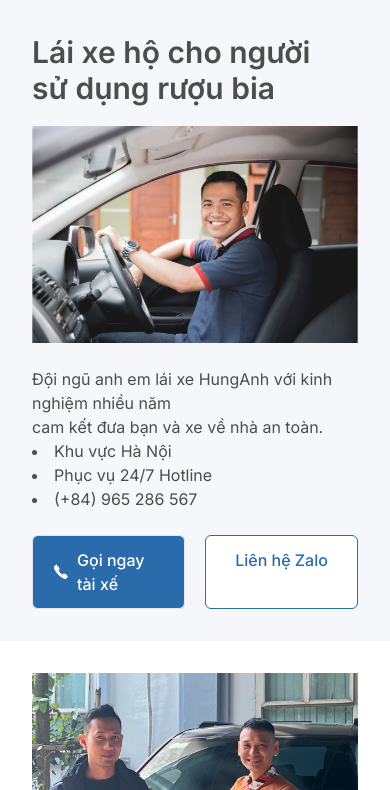
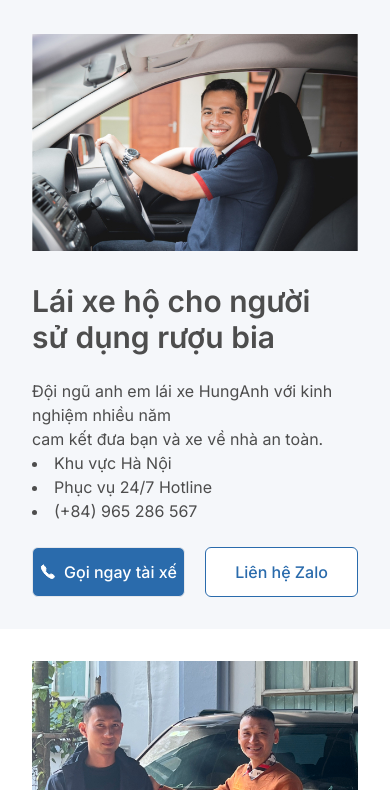
Before and after one commit to vannb/hunganh, a website: page index.html in a window 390 px wide. Shown: the part 54-844 px from the top of the page. Drawn offline with Linux system fonts and the light colour scheme.

Commit message:
UX UI change

```diff
--- a/index.html
+++ b/index.html
@@ -53,42 +53,44 @@
     </header>
     <section class="bg-silver">
       <div class="container mx-auto">
-        <div class="grid grid-cols-1 lg:grid-cols-2 gap-24 py-8 lg:py-20">
-          <div class="flex flex-col justify-center h-full">
+        <div
+          class="grid grid-cols-1 lg:grid-cols-2 gap-x-24 gap-y-8 py-8 lg:py-20"
+        >
+          <div class="order-1 lg:order-2 flex-col justify-center h-full">
+            <img class="w-full" src="/assets/1.jpg" />
+          </div>
+          <div class="order-2 lg:order-1 flex flex-col justify-center h-full">
             <div>
               <h1>
                 Lái xe hộ <span class="whitespace-nowrap">cho người</span>
                 <span class="whitespace-nowrap">sử dụng rượu bia</span>
               </h1>
-              <img class="w-full block lg:hidden mt-5" src="/assets/1.jpg" />
               <div class="mt-6">
                 Đội ngũ anh em lái xe HungAnh với kinh nghiệm nhiều năm
-                <span class="whitespace-nowrap">cam kết đưa bạn và xe về nhà an toàn.</span>
+                <span class="whitespace-nowrap"
+                  >cam kết đưa bạn và xe về nhà an toàn.</span
+                >
               </div>
               <ul class="list-disc list-inside mb-5">
                 <li>Khu vực Hà Nội</li>
                 <li>Phục vụ 24/7 Hotline</li>
                 <li>(+84) 965 286 567</li>
               </ul>
-              <div class="flex mt-6 justify-between sm:justify-start">
+              <div class="mt-6 btn-group">
                 <a
                   href="tel:+84965286567"
-                  class="w-full sm:w-max btn-primary mr-5 flex justify-center"
-                  F
+                  class="justify-center btn-primary mr-5 flex btn-child"
                 >
                   <img class="mr-2" src="/assets/call.svg" />
                   Gọi ngay tài xế
                 </a>
                 <a
                   href="https://zalo.me/0965286567"
-                  class="w-full sm:w-max btn-secondary text-center"
+                  class="text-center btn-secondary btn-child"
                   >Liên hệ Zalo</a
                 >
               </div>
             </div>
-          </div>
-          <div class="hidden lg:flex flex-col justify-center h-full">
-            <img class="w-full" src="/assets/1.jpg" />
           </div>
         </div>
       </div>
@@ -318,17 +320,17 @@
                 >
                 để được phục vụ 24/7.
               </h3>
-              <div class="flex mt-6">
+              <div class="mt-6 btn-group">
                 <a
                   href="tel:+84965286567"
-                  class="w-full sm:w-max justify-center btn-primary mr-5 flex truncate"
+                  class="justify-center btn-primary mr-5 flex btn-child"
                 >
                   <img class="mr-2" src="/assets/call.svg" />
                   Gọi ngay tài xế
                 </a>
                 <a
                   href="https://zalo.me/0965286567"
-                  class="w-full sm:w-max text-center btn-secondary truncate"
+                  class="text-center btn-secondary btn-child"
                   >Liên hệ Zalo</a
                 >
               </div>
--- a/src/styles.css
+++ b/src/styles.css
@@ -54,3 +54,9 @@ table td,
 .table-cell-padding th {
   @apply p-2 font-semibold; /* 8px padding */
 }
+.btn-group {
+    @apply flex
+}
+.btn-child {
+    @apply w-full sm:w-max truncate
+}
```
Also changed, not shown: css/styles.css.
